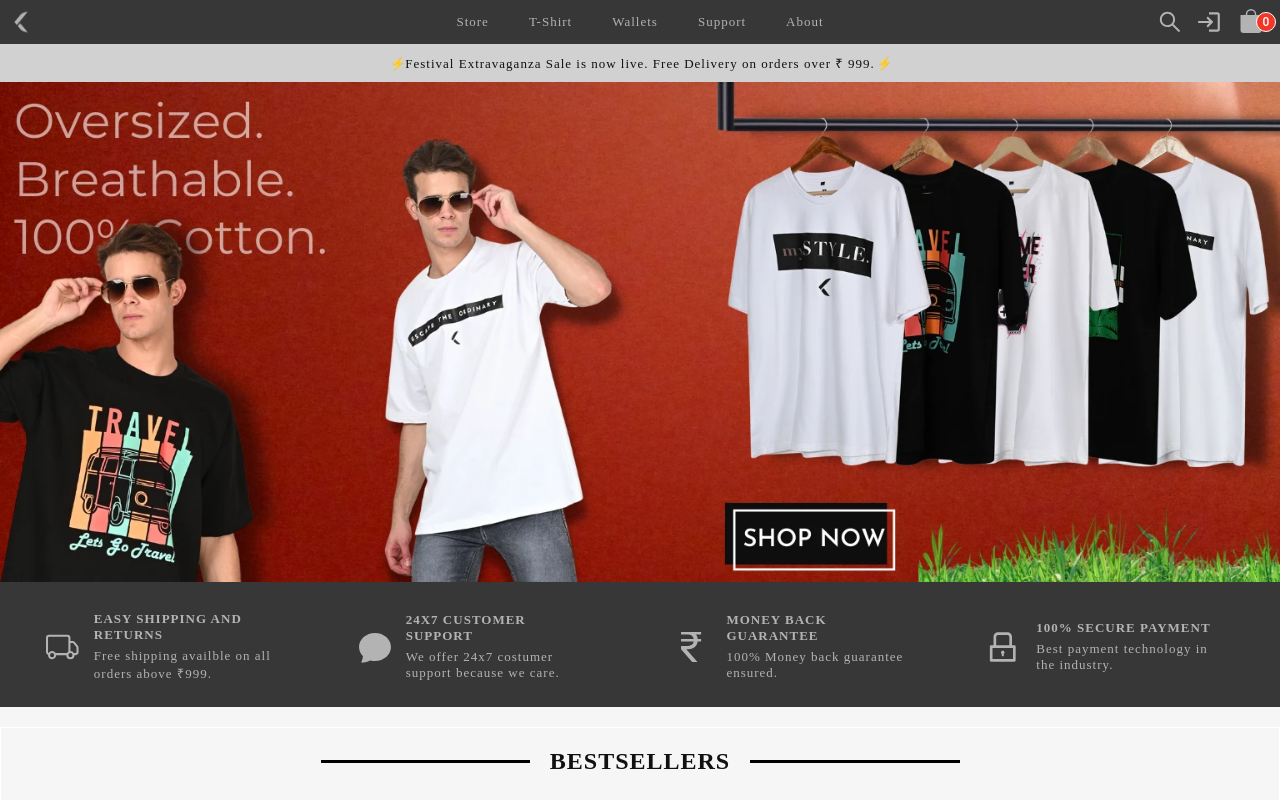
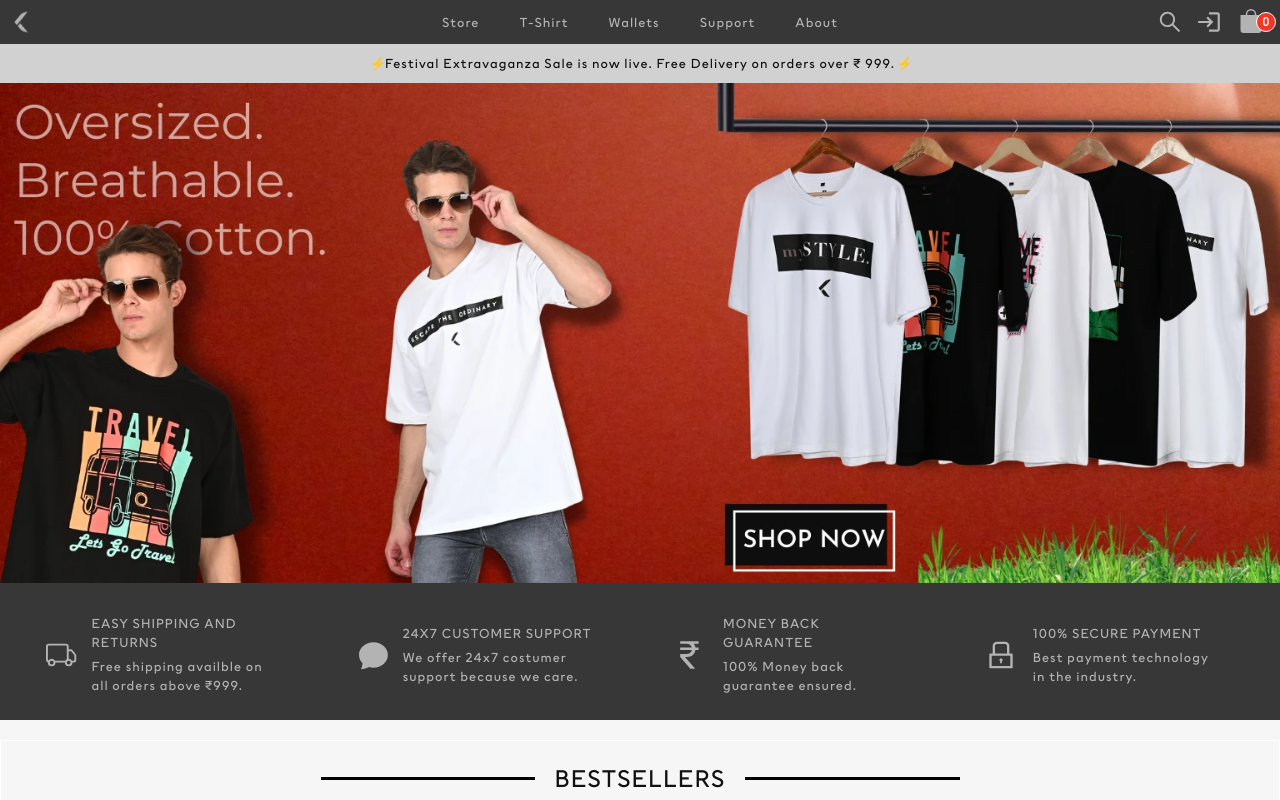
Before and after one commit to surajxweb/kalarric-app-router, a Next.js app: page / in a window 1280 px wide. Shown: the top 800 px of the page. Built offline with nearby package versions, Linux system fonts and the light colour scheme; no server answers.

Commit message:
more fonts added

```diff
--- a/app/globals.css
+++ b/app/globals.css
@@ -5,29 +5,19 @@
 }
 
 @font-face {
-  font-family: "myFirstFont";
-  src: url("../resources/Fonts/09c8fb44d2c62d99647e4ce58736293e.eot");
+  font-family: "someLatinFont";
+  src:
+    url("../resources/Fonts/09c8fb44d2c62d99647e4ce58736293e.woff2")
+      format("woff2"),
+    url("../resources/Fonts/09c8fb44d2c62d99647e4ce58736293e.woff")
+      format("woff"),
+    url("../resources/Fonts/09c8fb44d2c62d99647e4ce58736293e.ttf")
+      format("truetype");
 }
-
-/* @font-face {
-  font-family: "latinFont";
-  src: url("https://db.onlinewebfonts.com/t/09c8fb44d2c62d99647e4ce58736293e.eot");
-  src:
-    url("https://db.onlinewebfonts.com/t/09c8fb44d2c62d99647e4ce58736293e.eot?#iefix")
-      format("embedded-opentype"),
-    url("https://db.onlinewebfonts.com/t/09c8fb44d2c62d99647e4ce58736293e.woff2")
-      format("woff2"),
-    url("https://db.onlinewebfonts.com/t/09c8fb44d2c62d99647e4ce58736293e.woff")
-      format("woff"),
-    url("https://db.onlinewebfonts.com/t/09c8fb44d2c62d99647e4ce58736293e.ttf")
-      format("truetype"),
-    url("https://db.onlinewebfonts.com/t/09c8fb44d2c62d99647e4ce58736293e.svg#HM Sans Latin Regular")
-      format("svg");
-} */
 
 body {
   color: #111;
-  font-family: myFirstFont;
+  font-family: someLatinFont;
   background-color: #f6f6f6;
   font-synthesis: none;
   letter-spacing: 1px;
```
